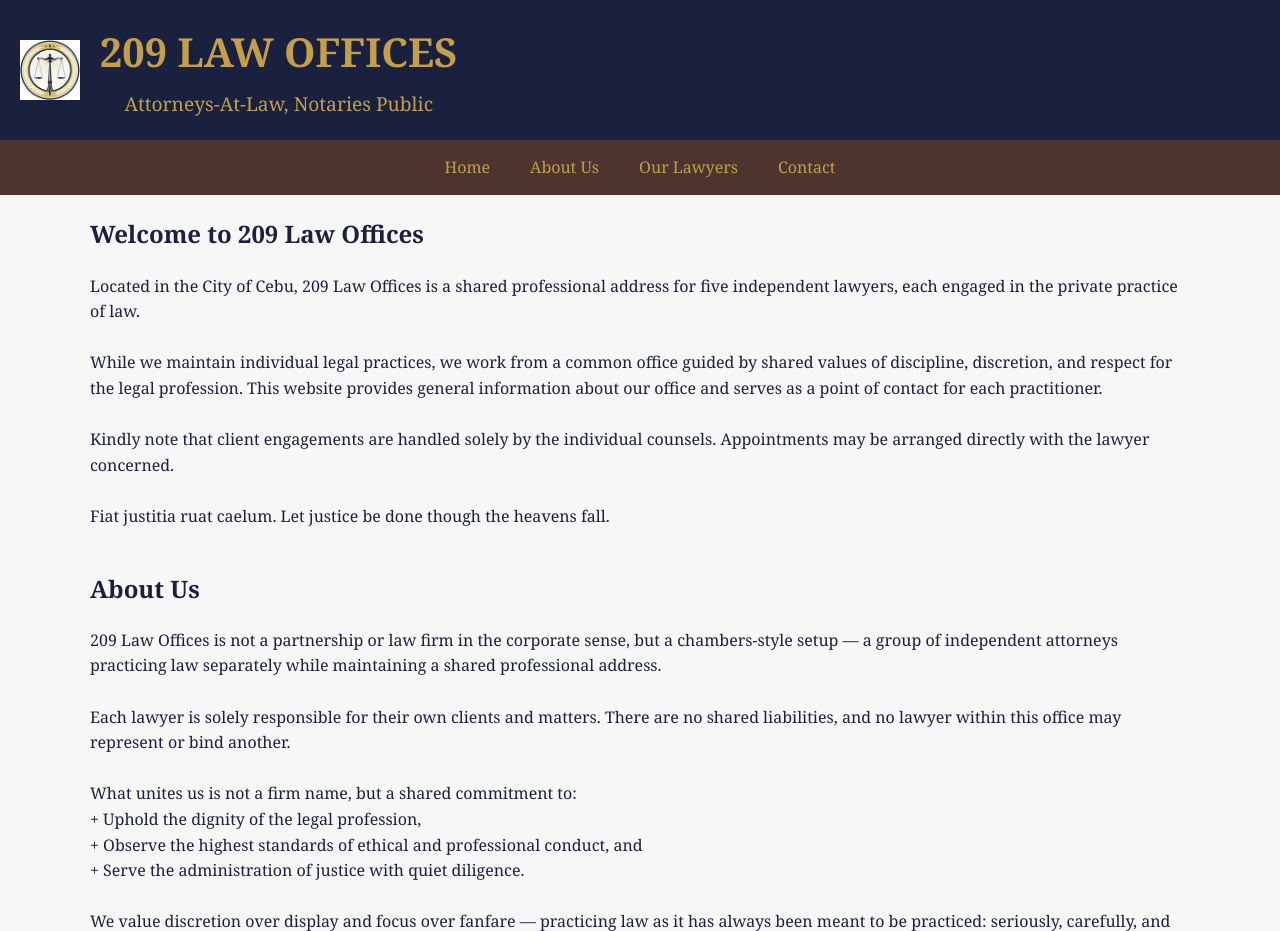
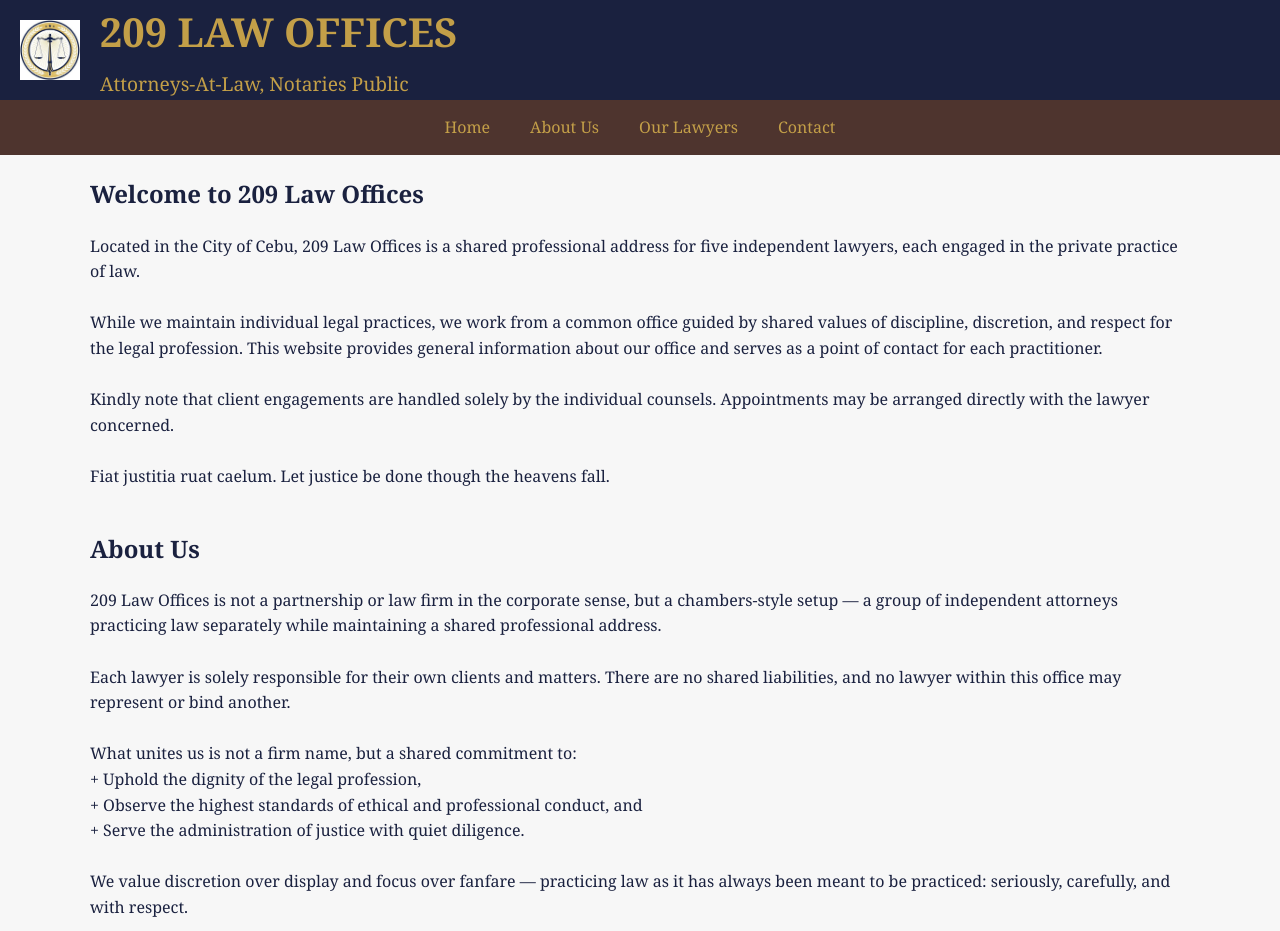
Before and after one commit to attybeth/209lawoffices, a plain HTML site: page index.html in a window 1280 px wide. Shown: the top 931 px of the page. Drawn offline with Linux system fonts and the light colour scheme.

Commit message:
Add files via upload

```diff
--- a/index.html
+++ b/index.html
@@ -15,11 +15,13 @@
       line-height: 1.6;
     }
     header {
-      background: #1a213f; /* Navy header background */
-      color: #c39f48; /* Warm Gold header text */
-      padding: 20px 0;
-      text-align: center;
-    }
+  background: #1a213f; /* Deep Navy from the logo */
+  color: #c39f48;       /* Gold */
+  }
+  nav ul {
+  background: #1a213f; /* Match header */
+  }
+
     /* New container for header logo and text */
     .header-container {
     display: flex;
@@ -130,7 +132,7 @@
 <body>
   <header>
     <div class="header-container">
-      <img src="https://attybeth.github.io/209lawoffices/images/justice-logo.jpg" alt="Justice Logo" class="header-logo">
+      <img src="https://attybeth.github.io/209lawoffices/images/justice-logo.JPG" alt="Justice Logo" class="header-logo">
       <div class="header-text">
         <h1>209 LAW OFFICES</h1>
         <p>Attorneys-At-Law, Notaries Public</p>
```
